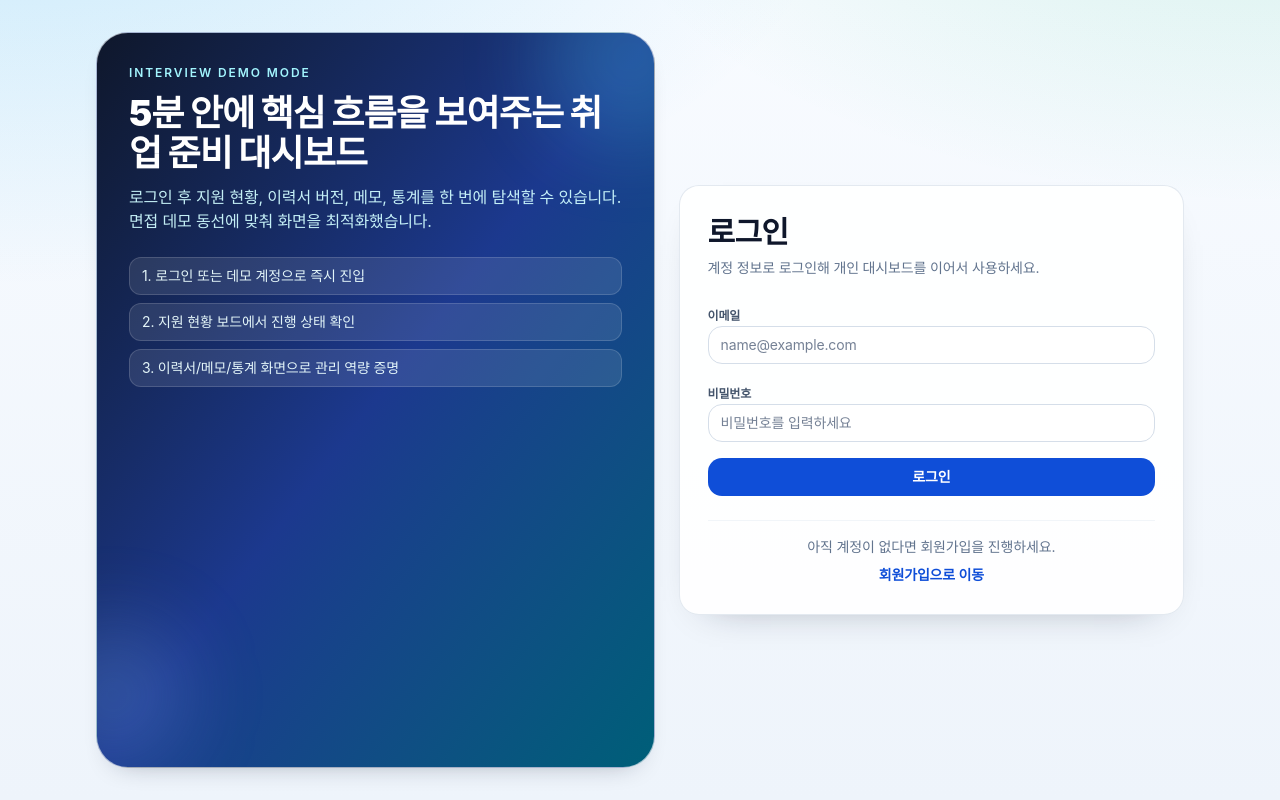
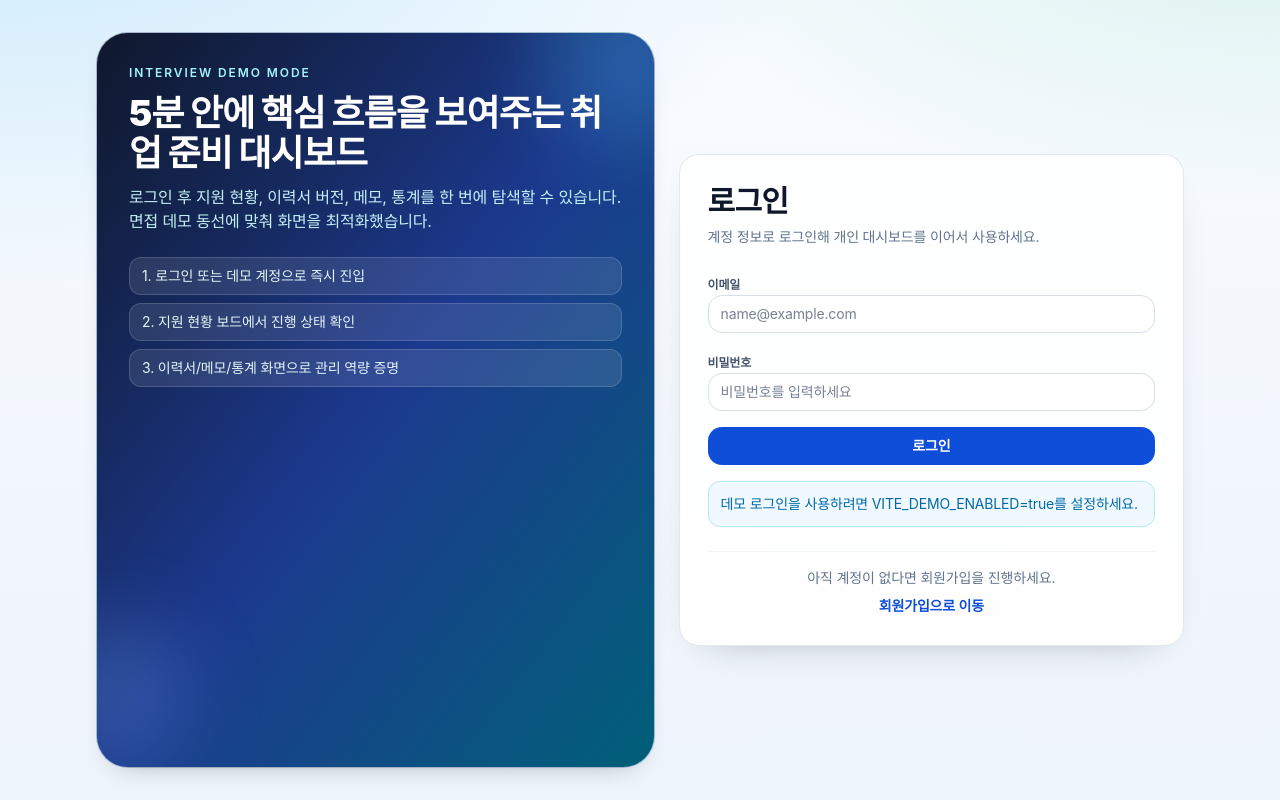
Before and after one commit to woojaemin0106/J.J-JobHunt-Dashboard, a React (Vite) app: page /login in a window 1280 px wide. Built offline with nearby package versions, Linux system fonts and the light colour scheme; no server answers.

Commit message:
feat: show demo setup hint when demo login is not configured

```diff
--- a/src/pages/Login.tsx
+++ b/src/pages/Login.tsx
@@ -16,6 +16,16 @@ export default function Login() {
   const [isLoading, setIsLoading] = useState(false);
 
   const isDemoLoginVisible = isSupabaseConfigured && demoAuthConfig.isVisible;
+  const demoSetupHintMessage =
+    !isSupabaseConfigured || isDemoLoginVisible
+      ? null
+      : !demoAuthConfig.enabled
+      ? "데모 로그인을 사용하려면 VITE_DEMO_ENABLED=true를 설정하세요."
+      : !demoAuthConfig.email
+      ? "VITE_DEMO_EMAIL을 설정하면 데모 로그인 버튼이 표시됩니다."
+      : !demoAuthConfig.password
+      ? "VITE_DEMO_PASSWORD를 설정하면 데모 로그인 버튼이 표시됩니다."
+      : "데모 로그인 설정을 확인하세요.";
 
   const attemptLogin = async (
     nextEmail: string,
@@ -189,6 +199,15 @@ export default function Login() {
             </div>
           ) : null}
 
+          {demoSetupHintMessage ? (
+            <div
+              className="mt-4 rounded-xl border border-sky-200 bg-sky-50 p-3 text-sm text-sky-700"
+              data-testid="demo-login-setup-hint"
+            >
+              {demoSetupHintMessage}
+            </div>
+          ) : null}
+
           <div className="mt-6 border-t border-slate-100 pt-4 text-center">
             <p className="text-sm text-slate-500">아직 계정이 없다면 회원가입을 진행하세요.</p>
             <Link
```
